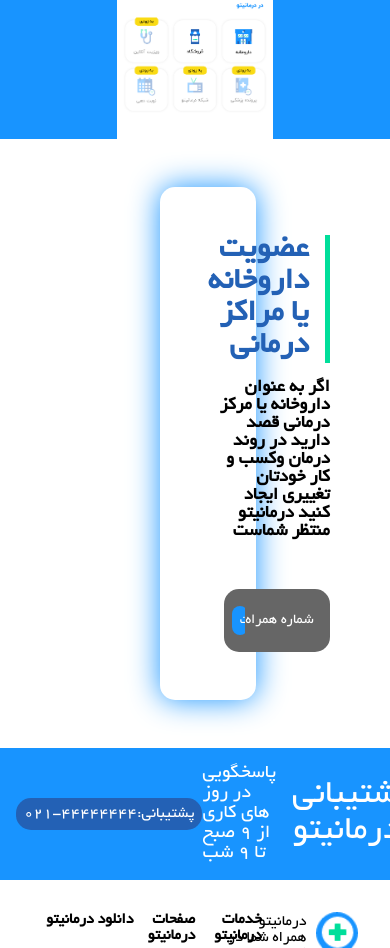
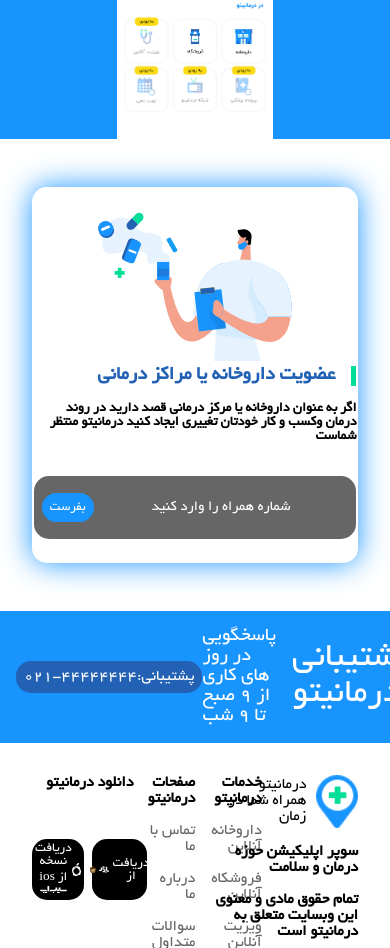
Before and after one commit to Arash-coder/Darmanito-React, a React (Create React App) app: page / in a window 390 px wide. Shown: the part 2740-3688 px from the top of the page. Built offline with nearby package versions, Linux system fonts and the light colour scheme.

Commit message:
work on responsive

```diff
--- a/src/Containers/Registeration/Registeration.js
+++ b/src/Containers/Registeration/Registeration.js
@@ -17,7 +17,7 @@
                         <h3>اگر به عنوان داروخانه یا مرکز درمانی قصد دارید در روند درمان وکسب و کار خودتان تغییری ایجاد کنید درمانیتو منتظر شماست</h3>
                         <br/>
                         <br/>
-                        <br/>
+
                         <section className={style.input}>
                             <button><p>بفرست</p></button>
                             <input type="text" placeholder="شماره همراه را وارد کنید"/>
--- a/src/Containers/Registeration/Registeration.module.scss
+++ b/src/Containers/Registeration/Registeration.module.scss
@@ -67,3 +67,99 @@
         outline: 0;
     }
 }
+
+@media(max-width:1200px) {
+    .container {
+        padding: 3rem 8rem;
+    }
+    .main {
+        padding: 2rem;
+    }
+}
+
+@media(max-width:1080px) {
+    .container {
+        padding: 3rem 7rem;
+    }
+    .main {
+        padding: 1.5rem;
+    }
+}
+
+@media(max-width:1016px) {
+    .pic {
+        width: 85%;
+    }
+}
+
+@media(max-width:958px) {
+    .container {
+        padding: 3rem 4rem;
+    }
+}
+
+@media(max-width:850px) {
+    .container {
+        padding: 3rem 2rem;
+    }
+}
+
+@media(max-width:840px) {
+    .main {
+        flex-direction: column;
+    }
+    .pic {
+        width: 60%;
+        margin: 0 auto;
+    }
+    .input {
+        justify-content: center;
+    }
+}
+
+@media(max-width:514px) {
+    .text {
+        h1 {
+            font-size: $head2;
+        }
+        h3 {
+            font-size: $body2;
+        }
+    }
+}
+
+@media(max-width:420px) {
+    .text {
+        h1 {
+            font-size: $head3;
+        }
+        h3 {
+            font-size: $body2;
+        }
+    }
+}
+
+@media(max-width:411px) {
+    .input {
+        input {
+            width: 100%;
+        }
+        button {
+            width: 25%;
+        }
+    }
+    .main {
+        padding: 1.5rem 0.1rem;
+    }
+}
+
+@media(max-width:280px) {
+    .input {
+        button {
+            width: 29%;
+        }
+    }
+    .container {
+        padding: 3rem 1rem;
+    }
+}
```
